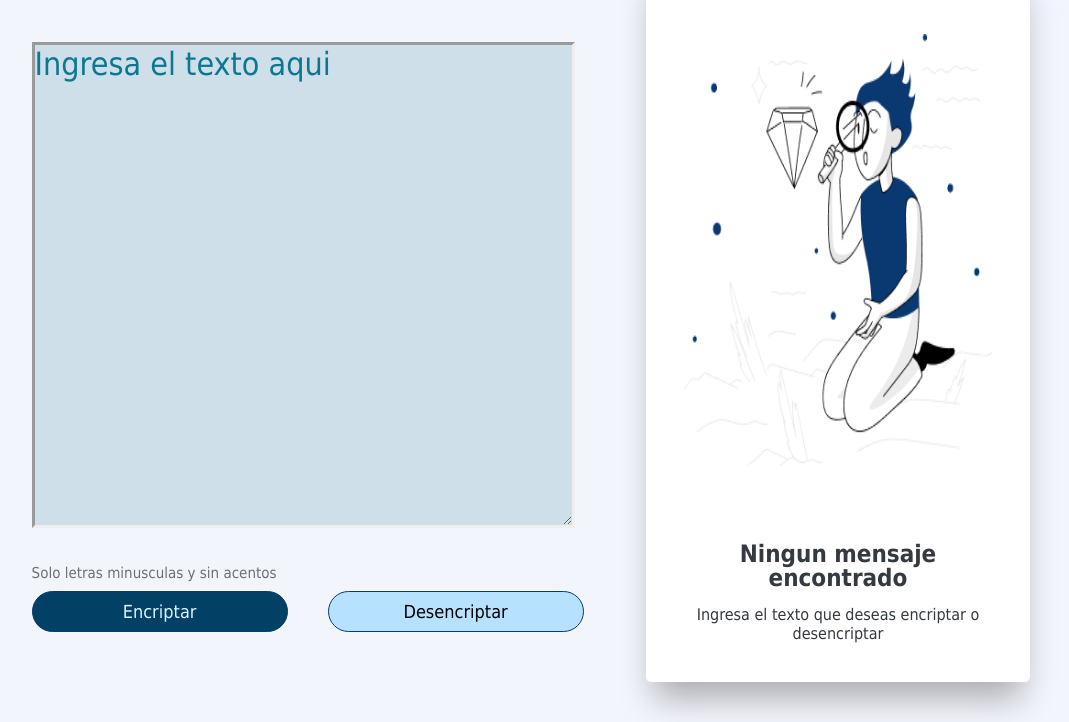
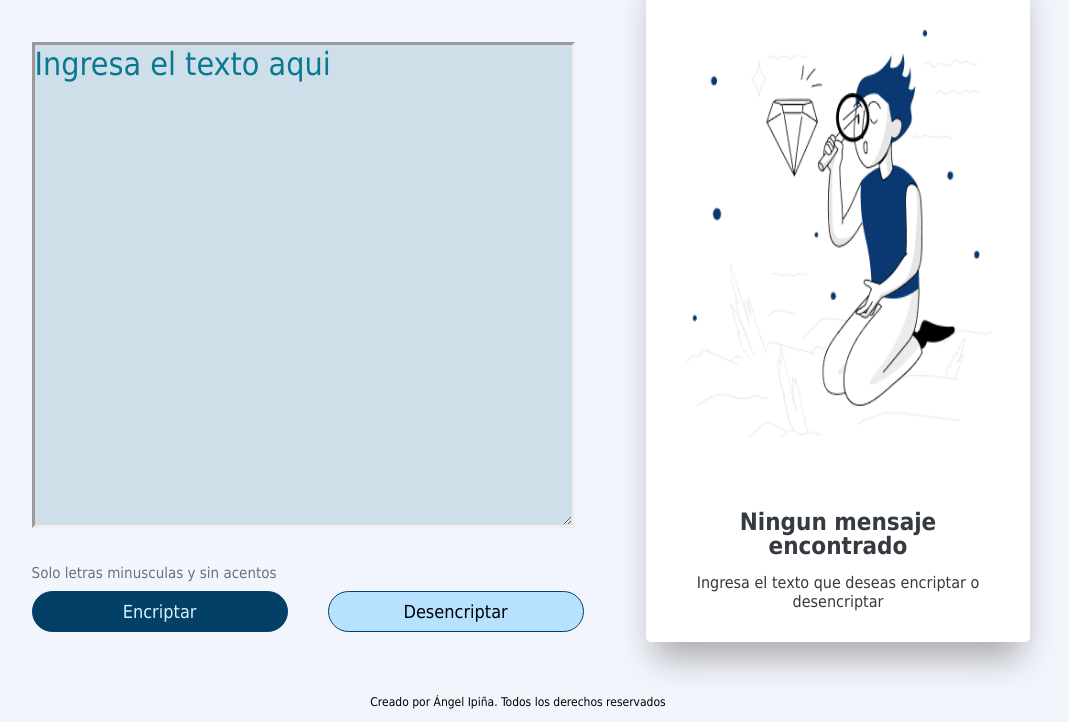
Before and after one commit to JoseAngelI12/Encriptador-de-texto, a plain HTML site: page index.html in a window 1280 px wide. Shown: the part 78-800 px from the top of the page, without its empty margins (122-1191 px from the left). Drawn offline with nearby package versions, Linux system fonts and the light colour scheme.

Commit message:
Se agrego el rodapie de la pagina

```diff
--- a/index.html
+++ b/index.html
@@ -29,9 +29,13 @@
             <div class="mensaje-encriptado" id="mensaje-encriptado">
                 <h2 class="titulo-mensaje" id="titulo-mensaje">Ningun mensaje encontrado</h2>
                 <p class="parrafo" id="parrafo">Ingresa el texto que deseas encriptar o desencriptar</p>
-                <!--<textarea name="mensaje" id="mensaje" cols="30" rows="10" class="mensaje"></textarea>-->
             </div>
         </div>
     </body>
+    <footer>
+        <div class="rodapie">
+            <p>Creado por Ángel Ipiña. Todos los derechos reservados</p>
+        </div>
+    </footer>
     <script src="index.js"></script>
 </html>
--- a/style.css
+++ b/style.css
@@ -138,7 +138,7 @@
     justify-content: center;
     position: absolute;
     width: 30%;
-    height: 90%;
+    height: 85%;
     left: 60%;
     top: 5%;
     background: #fff;
@@ -185,6 +185,22 @@
     width: 80%;
     height: 60%;
     top: 10%;
+}
+
+.rodapie{
+    display: flex;
+    position: fixed;
+    text-align: center;
+    justify-content: center;
+    left: 0;
+    right: 0;
+    bottom: 10px;
+    font-family: "tahoma";
+    font-weight: 400;
+    font-size: 12px;
+    line-height: 19px;
+    text-align: center;
+    color: #000000;
 }
 
 /*responsive design*/
```
